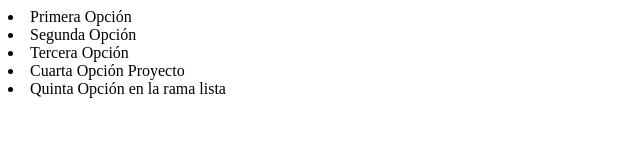
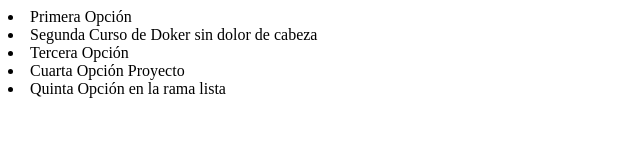
Before and after one commit to trabajopro10/gitalura, a plain HTML site: page index.html in a window 1280 px wide. Shown: the whole page, without its empty margins (0-640 px from the left). Drawn offline with Linux system fonts and the light colour scheme.

Commit message:
Se actualiza la lista con el curso de Docker

```diff
--- a/index.html
+++ b/index.html
@@ -7,7 +7,7 @@
     <title>Cursos</title>
     <lu>
         <li>Primera Opción</li>
-        <li>Segunda Opción</li>
+        <li>Segunda Curso de  Doker sin dolor de cabeza</li>
         <li>Tercera Opción</li>
         <li>Cuarta Opción Proyecto</li>
         <li>Quinta Opción en la rama lista</li>
```
